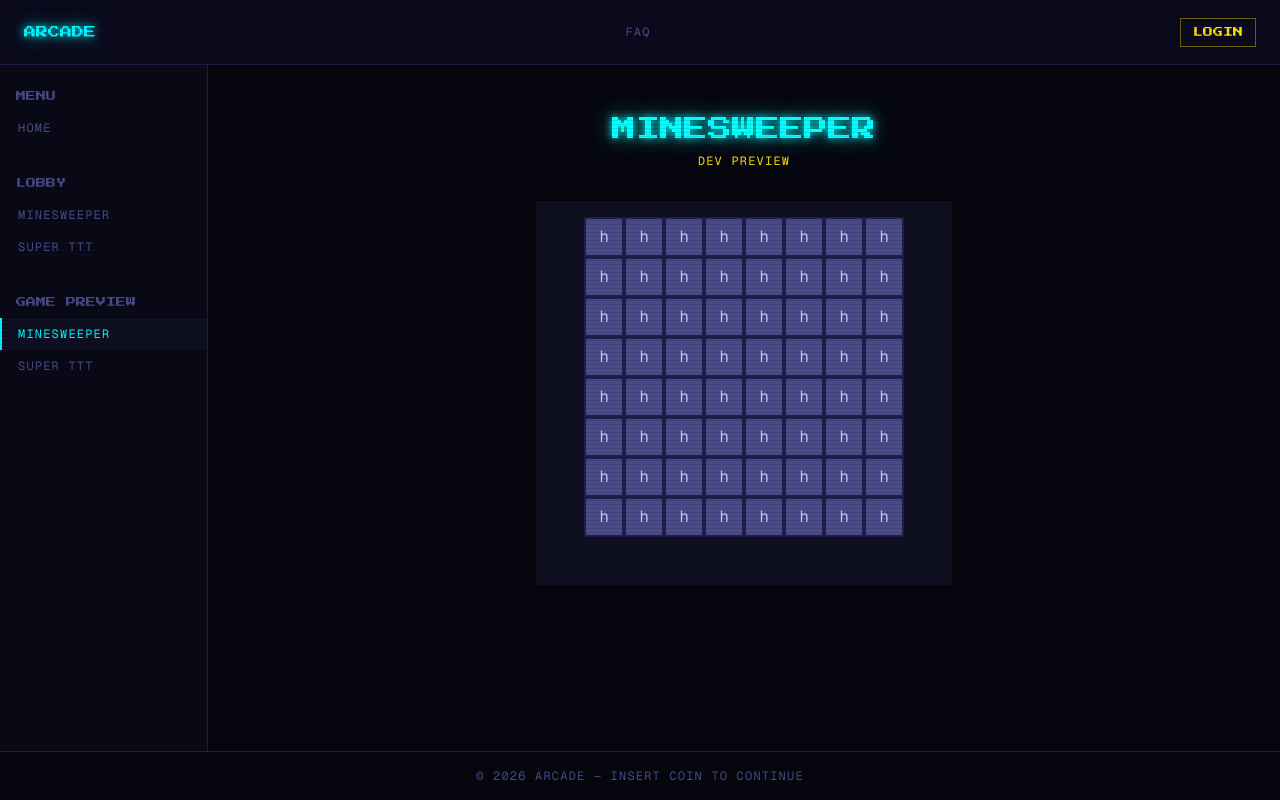
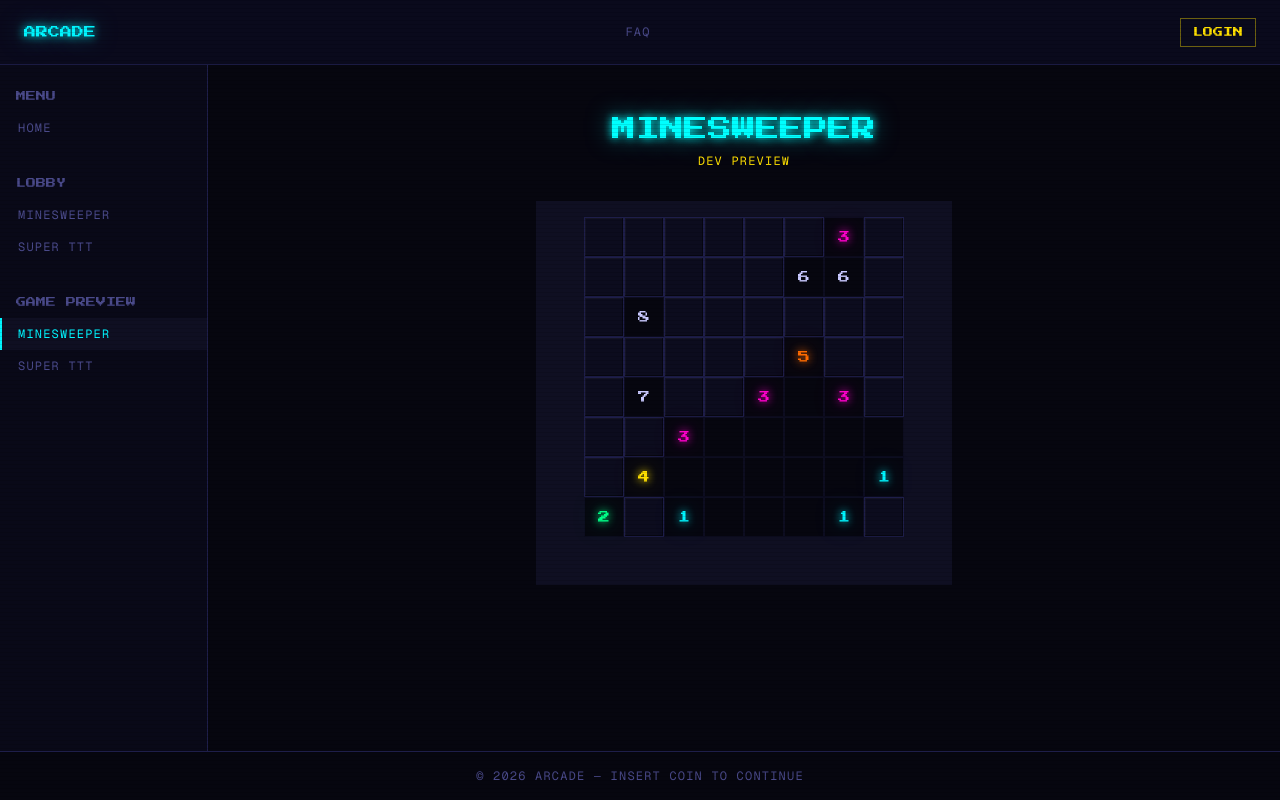
Before and after one commit to filly7721/ft_transcendance, a Next.js app in the folder frontend/: page /game/minesweeper in a window 1280 px wide. Built offline with nearby package versions, Linux system fonts and the light colour scheme.

Commit message:
minesweeper buttons now are cutie patootie, more changes as well

```diff
--- a/frontend/src/app/(with-sidebar)/game/minesweeper/components/Cell.tsx
+++ b/frontend/src/app/(with-sidebar)/game/minesweeper/components/Cell.tsx
@@ -1,13 +1,73 @@
-function Cell({ name, onClick }: { name: string|number ; onClick: () => void }) {
-	return (
-		<button
-		  onClick={onClick}
-		  className="w-10 h-10 bg-arcade-muted border-arcade-border border-2"
-		>
-			{name}
-		</button>
-	)
+// function Cell({
+// 				name,
+// 				onLeftClick,
+// 				onRightClick
+// 			  }: {
+// 					name: string|number ;
+// 					onLeftClick: () => void;
+// 					onRightClick: () => void;
+// 				 }
+// 			)
+// {
+// 	const isRelvealed = name != 'h' && name != 'f'
+// 	return (
+// 		<button
+// 		  onClick={onLeftClick}
+// 		  onContextMenu={(e) => {
+// 			e.preventDefault();
+// 			onRightClick();
+// 		  }}
+// 		  className={
+// 			isRelvealed
+// 			? "w-10 h-10  bg-arcade-card border-arcade-border border-2"
+// 			: `
+// 				w-10
+// 				h-10
+// 				bg-arcade-muted
+// 				border-arcade-border
+// 				border-2
+// 				hover:border-arcade-border
+// 				hover:scale-95
+// 				active:scale-90
+// 				active:bg-arcade-card
+// 			`
+// 		}
+// 		>
+// 			{name}
+// 		</button>
+// 	)
+// }
+// export default Cell;
+
+
+
+
+
+
+
+
+
+
+import CellDisplay, { Cell as CellType } from "./CellDisplay";
+
+export default function Cell({
+  name,
+  onLeftClick,
+  onRightClick
+}: {
+  name: CellType;
+  onLeftClick: () => void;
+  onRightClick: () => void;
+}) {
+  return (
+    <div
+      onClick={onLeftClick}
+      onContextMenu={(e) => {
+        e.preventDefault();
+        onRightClick();
+      }}
+    >
+      <CellDisplay cell={name} />
+    </div>
+  );
 }
-export default Cell;
-
-// write the code here for minesweeper, add more components as needed, make the grid
--- /dev/null
+++ b/frontend/src/app/(with-sidebar)/game/minesweeper/components/CellDisplay.tsx
@@ -0,0 +1,52 @@
+// import Cell from "./Cell"
+export type Cell =
+  | 'h'
+  | 'f'
+  | 'm'
+  | 0 | 1 | 2 | 3 | 4 | 5 | 6 | 7 | 8;
+
+
+const numberGlow: Record<number, string> = {
+  1: 'glow-cyan',
+  2: 'glow-green',
+  3: 'glow-magenta',
+  4: 'glow-yellow',
+  5: 'glow-orange',
+};
+
+function CellDisplay({ cell }: { cell: Cell }) {
+  if (cell === 'h') {
+    return (
+      <div className="w-10 h-10 bg-arcade-panel border border-arcade-border shadow-[inset_-1px_-1px_0_#00000080,inset_1px_1px_0_#ffffff08] flex items-center justify-center cursor-pointer hover:border-arcade-muted transition-colors" />
+    );
+  }
+  if (cell === 'f') {
+    return (
+      <div className="w-10 h-10 bg-arcade-panel border border-arcade-border flex items-center justify-center text-sm select-none">
+        🚩
+      </div>
+    );
+  }
+  if (cell === 'm') {
+    return (
+      <div className="w-10 h-10 bg-neon-red/10 border border-neon-red flex items-center justify-center text-sm select-none">
+        💣
+      </div>
+    );
+  }
+  if (cell === 0) {
+    return (
+      <div className="w-10 h-10 bg-arcade-bg border border-arcade-border/30 flex items-center justify-center" />
+    );
+  }
+
+  return (
+    <div
+      className={`w-10 h-10 bg-arcade-bg border border-arcade-border/30 flex items-center justify-center font-arcade text-xs ${numberGlow[cell]}`}
+    >
+      {cell}
+    </div>
+  );
+}
+
+export default CellDisplay;
--- a/frontend/src/app/(with-sidebar)/game/minesweeper/components/MinesweeperBoard.tsx
+++ b/frontend/src/app/(with-sidebar)/game/minesweeper/components/MinesweeperBoard.tsx
@@ -2,37 +2,53 @@
 import { useState } from "react";
 import Cell from "./Cell"
 
-type BoardChars = 'h' | 'f' | 0 | 1 | 2 | 3 | 4 | 5 | 6 | 7 | 8;
+// type BoardChars = 'h' | 'f' | 0 | 1 | 2 | 3 | 4 | 5 | 6 | 7 | 8;
+import { Cell as CellType } from "./CellDisplay";
+type BoardChars = CellType;
 const Board: BoardChars[][] = [
-  ['h', 'h', 'h', 'h', 'h', 'h', 'h', 'h'],
-  ['h', 'h', 'h', 'h', 'h', 'h', 'h', 'h'],
-  ['h', 'h', 'h', 'h', 'h', 'h', 'h', 'h'],
-  ['h', 'h', 'h', 'h', 'h', 'h', 'h', 'h'],
-  ['h', 'h', 'h', 'h', 'h', 'h', 'h', 'h'],
-  ['h', 'h', 'h', 'h', 'h', 'h', 'h', 'h'],
-  ['h', 'h', 'h', 'h', 'h', 'h', 'h', 'h'],
-  ['h', 'h', 'h', 'h', 'h', 'h', 'h', 'h'],
+  ['h', 'h', 'h', 'h', 'h', 'h',  3 , 'h'],
+  ['h', 'h', 'h', 'h', 'h',  6 ,  6 , 'h'],
+  ['h',  8 , 'h', 'h', 'h', 'h', 'h', 'h'],
+  ['h', 'h', 'h', 'h', 'h',  5 , 'h', 'h'],
+  ['h',  7 , 'h', 'h',  3 ,  0 ,  3 , 'h'],
+  ['h', 'h',  3 ,  0 ,  0 ,  0 ,  0 ,  0 ],
+  ['h',  4 ,  0 ,  0 ,  0 ,  0 ,  0 ,  1 ],
+  [ 2 , 'h',  1 ,  0 ,  0 ,  0 ,  1 , 'h'],
 ]
 
 function MinesweeperBoard() {
 	const [board, setBoard] = useState(Board);
 
+	// left-click
 	function changeCell(x:number, y:number) {
 		const newBoard = board.map(row => [...row]);
+		if (newBoard[y][x] == 'f')
+			return;
 		newBoard[y][x] = 0;
+		setBoard(newBoard);
+	}
+
+	// right-click
+	function flagCell(x:number, y:number) {
+		const newBoard = board.map(row => [...row]);
+		if (newBoard[y][x] == 'f')
+			newBoard[y][x] = 'h';
+		else if (newBoard[y][x] == 'h')
+			newBoard[y][x] = 'f';
 		setBoard(newBoard);
 	}
 	return (
 		<div className="flex flex-col p-12 pt-4">
-			{board.map((row, y) => {
+			{board.map((meow, y) => {
 				return (
 					<div key={y} className="flex w-fit">
-						{row.map((cell, x) => {
+						{meow.map((cell, x) => {
 							return (
 								<Cell
 								  key={x}
 								  name={cell}
-								  onClick={() => {changeCell(x, y);}}
+								  onLeftClick={() => {changeCell(x, y);}}
+								  onRightClick={() => {flagCell(x, y);}}
 								></Cell>
 							)
 						})}
```
